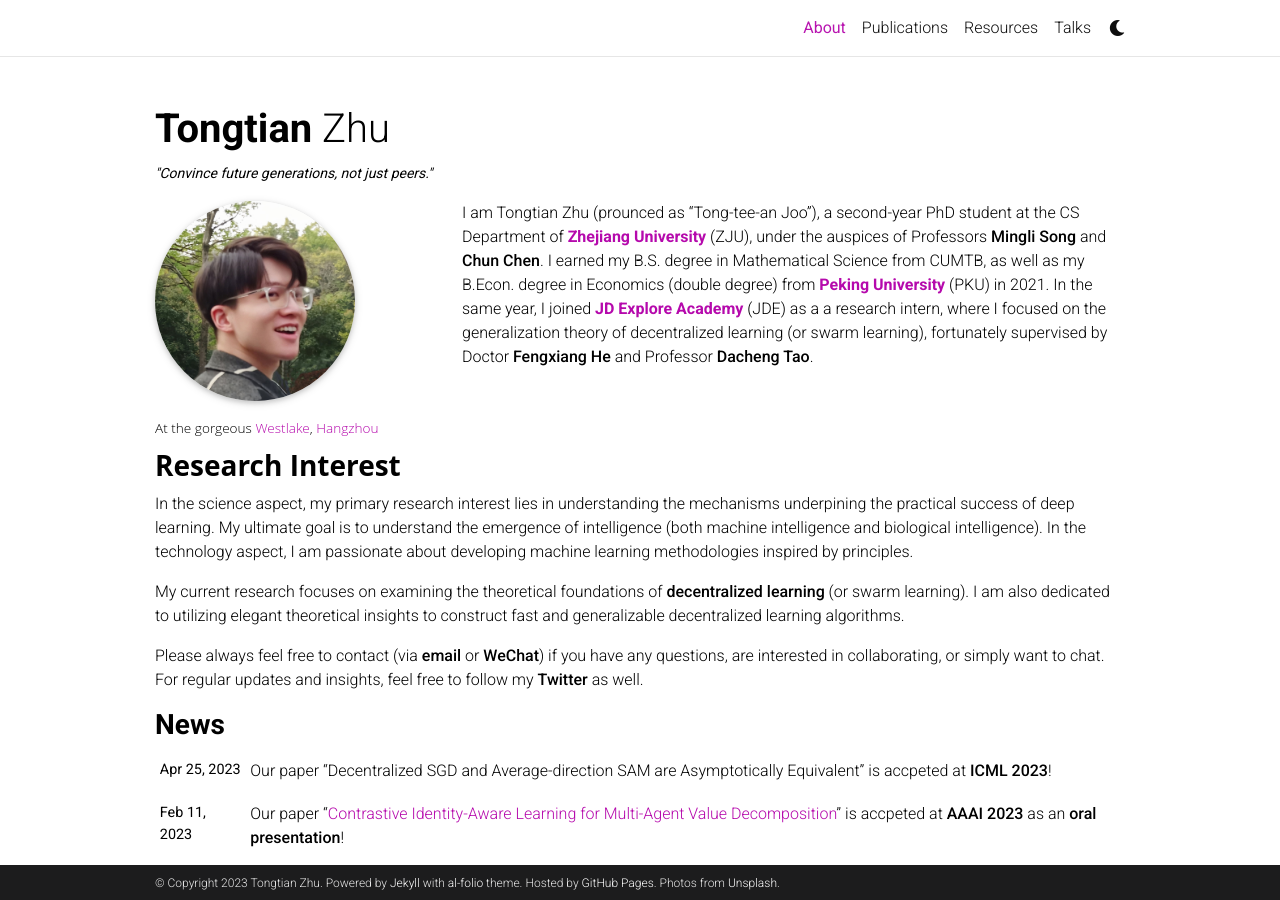
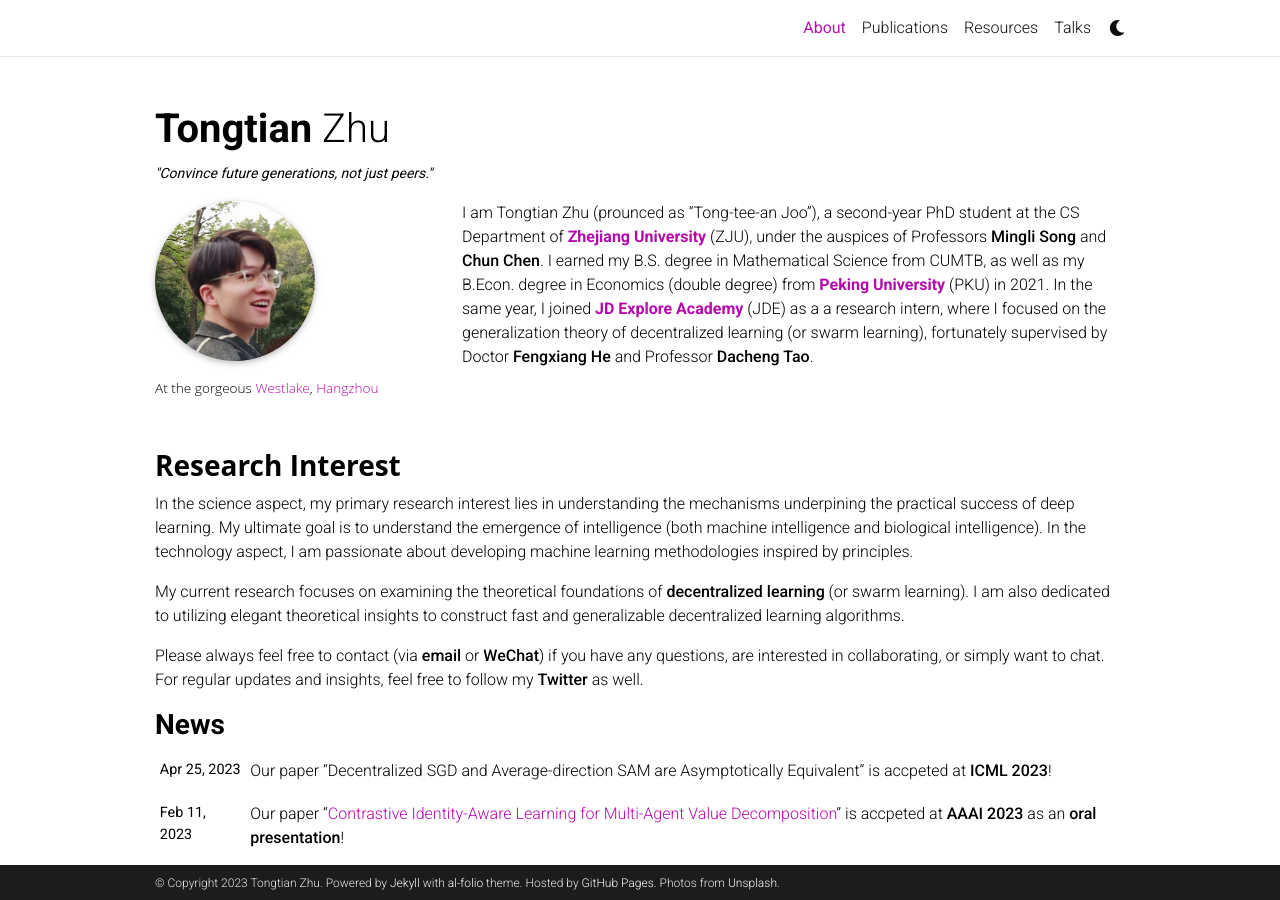
Before and after one commit to Raiden-Zhu/Raiden-Zhu.github.io, a Jekyll site: the page built from _pages/about.md, in a window 1280 px wide and 900 px high. Built offline with Jekyll 4.4.1, drawn with Linux system fonts in a browser that asks for light colours; full-size pictures stand in for the smaller copies a plugin makes; comment, search, counter and statistics services are not loaded; a style sheet for code colours, icons or effects is not loaded.

Commit message:
Update figure.html

```diff
--- a/_includes/figure.html
+++ b/_includes/figure.html
@@ -27,7 +27,7 @@
       {% if include.title %}title="{{ include.title }}"{% endif %}
       {% if include.zoomable %}data-zoomable{% endif %}
       onerror="this.onerror=null; $('.responsive-img-srcset').remove();"
-      style="width: 200px; height: 200px;"
+      style="width: 160px; height: 160px;"
     />
 
   </picture>
```
